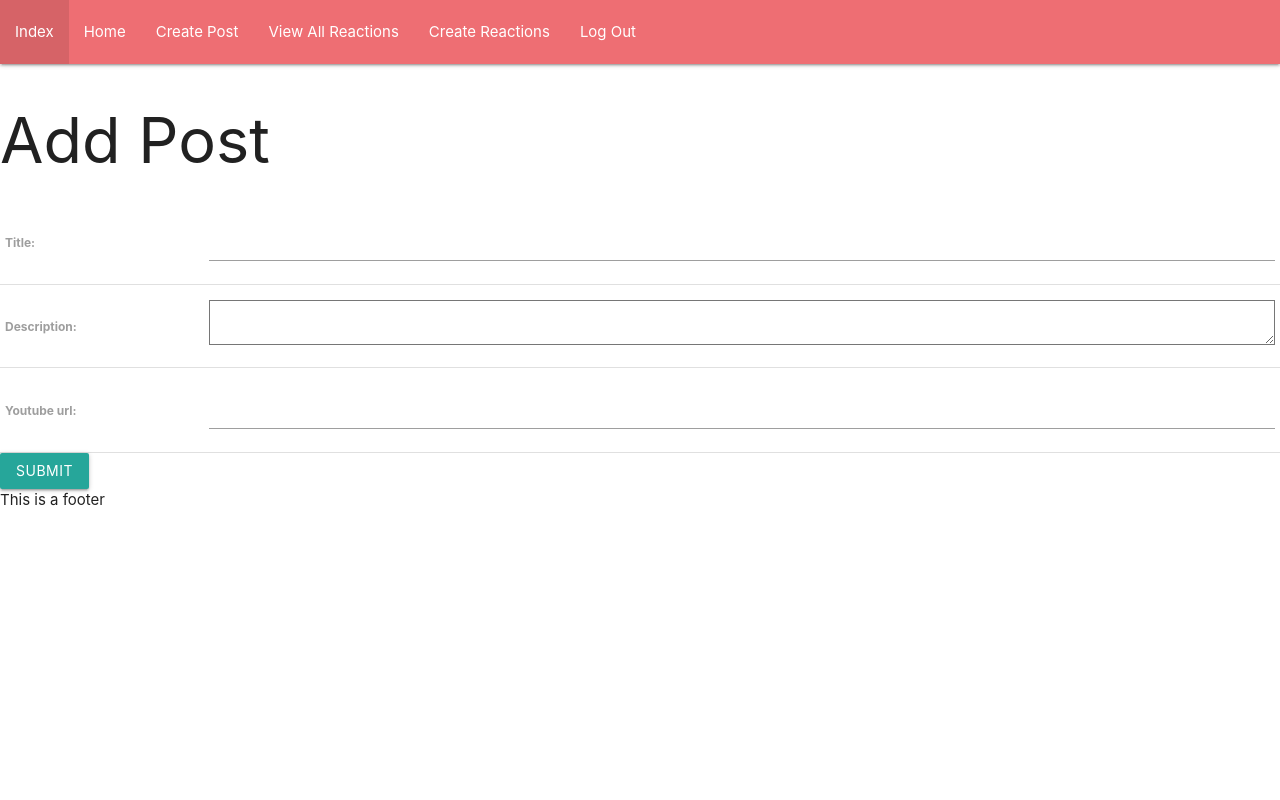
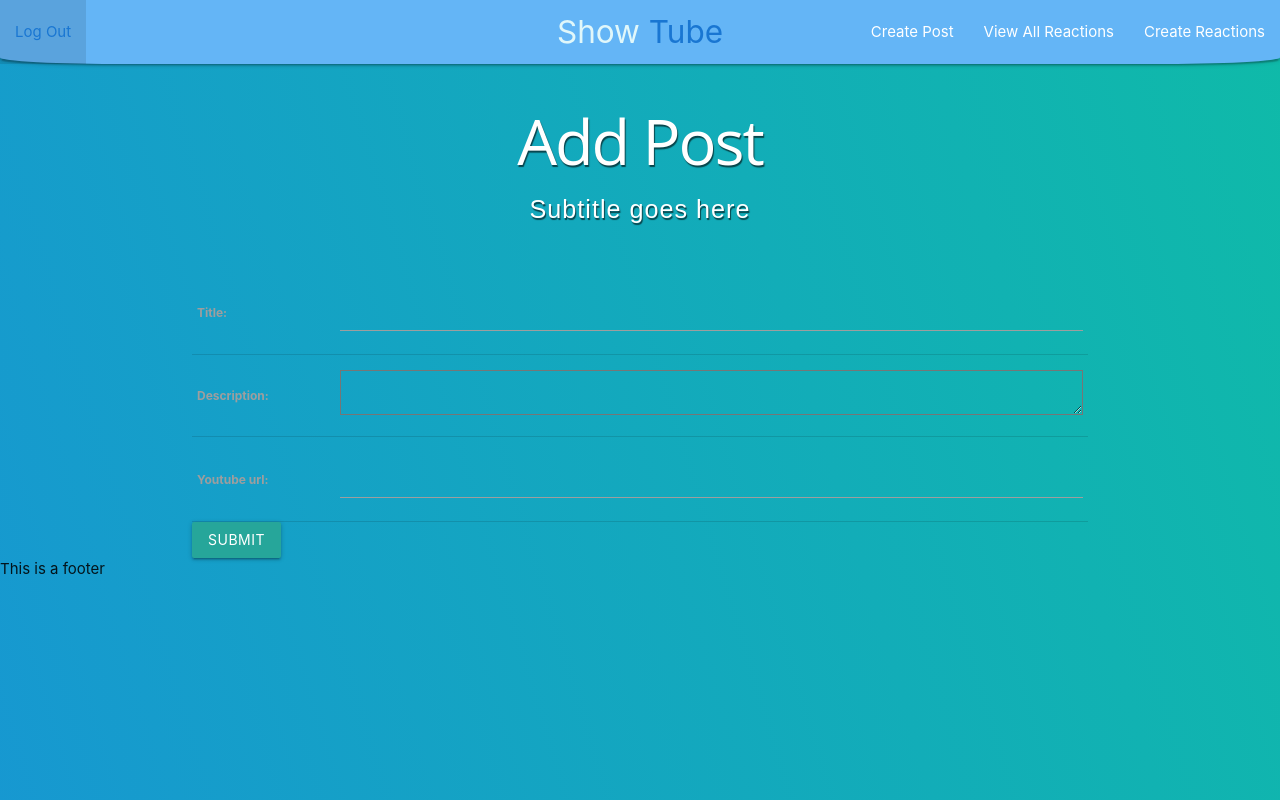
Before and after one commit to Brosari0/showtube, a Django app: page /posts/create/ in a window 1280 px wide. Run offline with Django 4.2, Linux system fonts and the light colour scheme; the visitor is signed in with stand-in values (Sample User, id 1).

Commit message:
work on CSS and stylesheet for Navbar/Index

```diff
--- a/main_app/static/style.css
+++ b/main_app/static/style.css
@@ -1,3 +1,139 @@
 * {
-    background-color: aqua;
 }
+
+nav {
+    border-bottom-left-radius: 10%;
+    border-bottom-right-radius: 10%;
+  }
+
+.card {
+    background-color: #1e204f !important;
+    color:rgb(199, 44, 216);
+    display: flex;
+    justify-content: center;
+    border-radius: 2% !important;
+}
+
+nav ul a:hover{
+    color: #1976d2;
+
+}
+
+#show:hover {
+    color: #1976d2 !important;
+}
+
+#tube:hover {
+    color: #e0f7fa !important;
+}
+
+
+body {
+    background: linear-gradient(253deg, #0cc898, #1797d2, #864fe1);
+    background-size: 300% 300%;
+    -webkit-animation: Background 25s ease infinite;
+    -moz-animation: Background 25s ease infinite;
+    animation: Background 25s ease infinite;
+  }
+
+  @-webkit-keyframes Background {
+    0% {
+      background-position: 0% 50%
+    }
+    50% {
+      background-position: 100% 50%
+    }
+    100% {
+      background-position: 0% 50%
+    }
+  }
+
+  @-moz-keyframes Background {
+    0% {
+      background-position: 0% 50%
+    }
+    50% {
+      background-position: 100% 50%
+    }
+    100% {
+      background-position: 0% 50%
+    }
+  }
+
+  @keyframes Background {
+    0% {
+      background-position: 0% 50%
+    }
+    50% {
+      background-position: 100% 50%
+    }
+    100% {
+      background-position: 0% 50%
+    }
+  }
+
+  .full-screen {
+    position: fixed;
+    top: 0;
+    right: 0;
+    bottom: 0;
+    left: 0;
+    background: url(https://i.imgur.com/wCG2csZ.png);
+    background-size: cover;
+    background-position: center;
+    width: 100%;
+    height: 100%;
+    display: -webkit-flex;
+    display: flex;
+    -webkit-flex-direction: column
+    /* works with row or column */
+
+    flex-direction: column;
+    -webkit-align-items: center;
+    align-items: center;
+    -webkit-justify-content: center;
+    justify-content: center;
+    text-align: center;
+  }
+
+  h1 {
+    color: #fff;
+    font-family: 'Open Sans', sans-serif;
+    font-weight: 800;
+    font-size: 4em;
+    letter-spacing: -2px;
+    text-align: center;
+    text-shadow: 1px 2px 1px rgba(0, 0, 0, .6);
+  }
+
+  h1:after {
+    display: block;
+    color: #fff;
+    letter-spacing: 1px;
+    font-family: 'Poiret One', sans-serif;
+    content: 'Subtitle goes here';
+    font-size: .4em;
+    text-align: center;
+  }
+
+  .button-line {
+    font-family: 'Open Sans', sans-serif;
+    text-transform: uppercase;
+    letter-spacing: 2px;
+    background: transparent;
+    border: 1px solid #fff;
+    color: #fff;
+    text-align: center;
+    font-size: 1.4em;
+    opacity: .8;
+    padding: 20px 40px;
+    text-decoration: none;
+    transition: all .5s ease;
+    margin: 0 auto;
+    display: block;
+    width: 100px;
+  }
+
+  .button-line:hover {
+    opacity: 1;
+  }
--- a/main_app/templates/base.html
+++ b/main_app/templates/base.html
@@ -7,21 +7,28 @@
     <meta http-equiv="X-UA-Compatible" content="IE=edge">
     <meta name="viewport" content="width=device-width, initial-scale=1.0">
     <title>Show Tube</title>
+    <link rel="stylesheet" type="text/css" href="{% static 'style.css' %}">
     <link rel="stylesheet" href="https://cdnjs.cloudflare.com/ajax/libs/materialize/1.0.0/css/materialize.min.css">
-    <link rel="stylesheet" type="text/css" href="{% static 'css/style.css' %}">
     <script src="https://cdnjs.cloudflare.com/ajax/libs/materialize/1.0.0/js/materialize.min.js"></script>
 </head>
-<body>
+<body class="cyan lighten-5">
     <header class="navbar-fixed">
-        <nav>
+        <nav class="blue lighten-2">
             <div class="nav-wrapper">
+                <a href="{% url 'index' %}">
+                    <div class="brand-logo center" id="logo">
+                        <span class="cyan-text text-lighten-5">Show</span>
+                        <span class="blue-text text-darken-2">Tube</span>
+                    </div>
+                </a>
             <ul>
-                <li><a href="{% url 'index' %}">Index</a></li>
+
                 {% if user.is_authenticated %}
-                <li><a href="">Home</a></li>
+                <div class="right hide-on-med-and-down">
                 <li><a href="{% url 'create_post' %}">Create Post</a></li>
                 <li><a href="{% url 'reactions_index' %}">View All Reactions</a></li>
                 <li><a href="{% url 'create_reaction' %}">Create Reactions</a></li>
+                </div>
                 <li><a href="{% url 'logout' %}">Log Out</a></li>
                 {% else %}
                 <li><a href="{% url 'login' %}">Log In</a></li>
@@ -31,7 +38,7 @@
         </div>
         </nav>
     </header>
-    <main>
+    <main class="container">
         {% block content %}
         {% endblock %}
     </main>
--- a/main_app/templates/registration/login.html
+++ b/main_app/templates/registration/login.html
@@ -1,3 +1,5 @@
+{% extends 'base.html' %}
+{% block content %}
 <h1>Log In</h1>
 
 <!-- Add the login form -->
@@ -7,3 +9,5 @@
   <input type="hidden" name="next" value="{{ next }}">
   <button type="submit" class="btn">Log In</button>
 </form>
+
+{% endblock %}
--- a/main_app/views.py
+++ b/main_app/views.py
@@ -65,7 +65,8 @@ class CommentUpdate(LoginRequiredMixin, UpdateView):
 
 class CommentDelete(LoginRequiredMixin, DeleteView):
     model = Comment
-    success_url = '/posts/index'
+    def get_success_url(self):
+        return f"/posts/{self.object.post.id}"
 
 def posts_index(request):
   posts = Post.objects.all()
```
Also changed, not shown: main_app/templates/posts/detail.html (+9 -4 lines).
